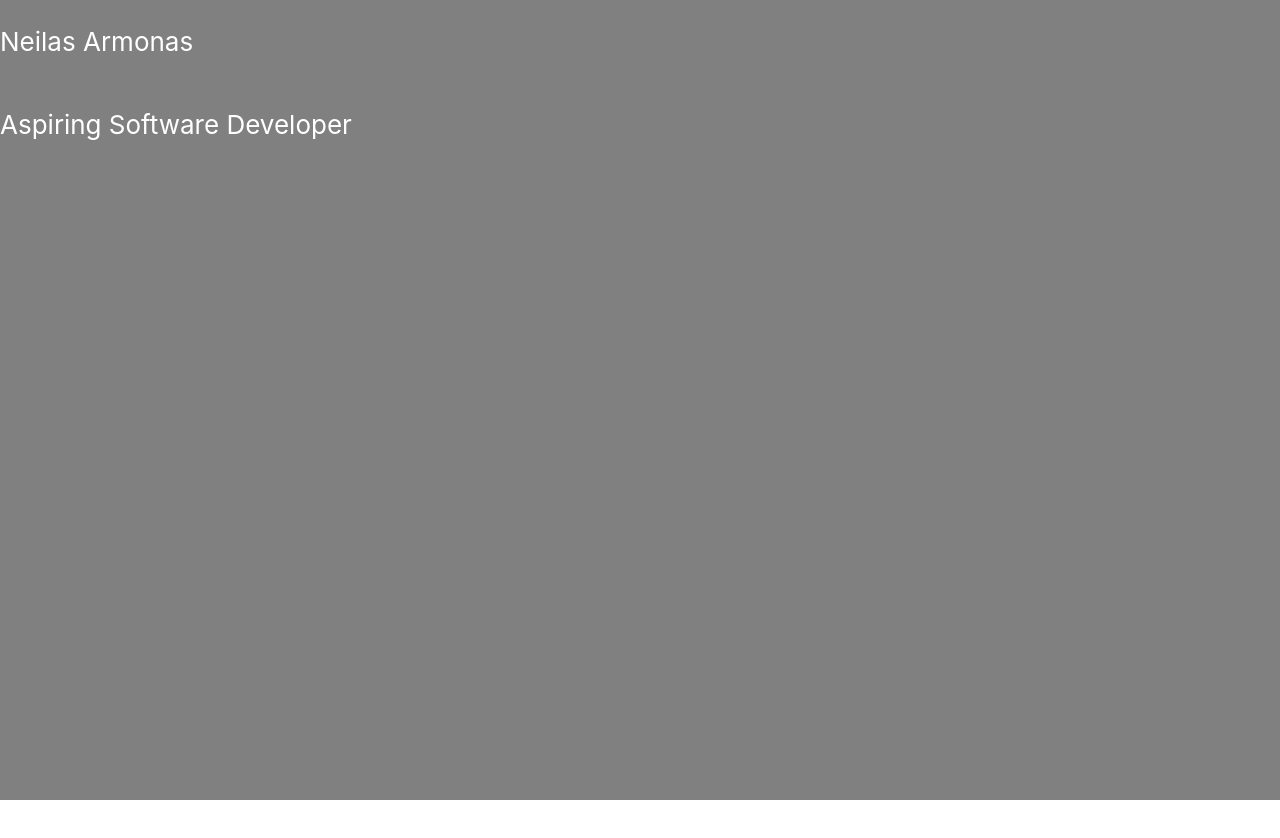
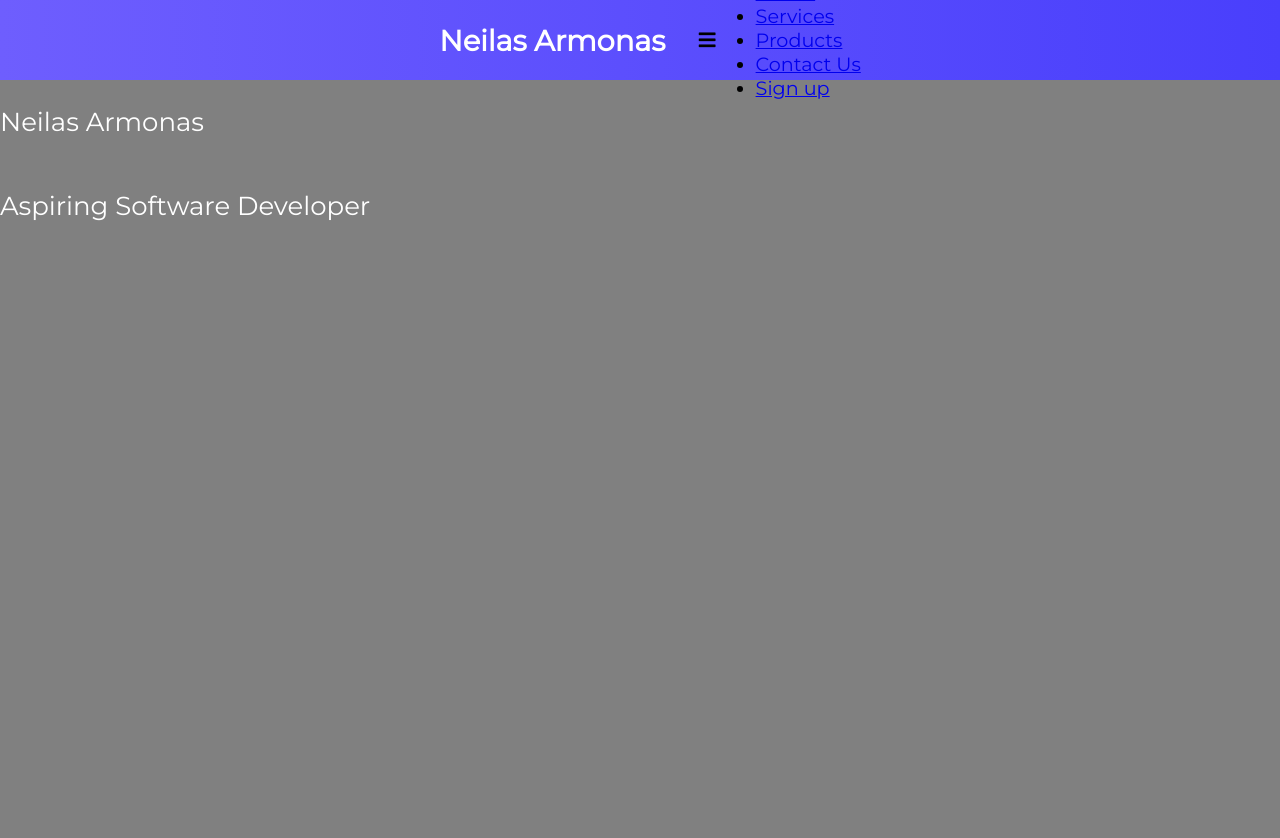
Before and after one commit to NeilasA/portfolio, a React (Create React App) app in the folder portfolio/: page / in a window 1280 px wide. Shown: the top 838 px of the page. Before the commit the page ends 800 px from the top, so only its background shows below. Built offline with nearby package versions, Linux system fonts and the light colour scheme.

Commit message:
Second commit

```diff
--- a/portfolio/public/index.html
+++ b/portfolio/public/index.html
@@ -10,6 +10,10 @@
       content="Web site created using create-react-app"
     />
     <link rel="apple-touch-icon" href="%PUBLIC_URL%/logo192.png" />
+    <link rel="stylesheet" href="https://use.fontawesome.com/releases/v5.14.0/css/all.css"
+    integrity="sha384-HzLeBuhoNPvSl5KYnjx0BT+WB0QEEqLprO+NBkkk5gbc67FTaL7XIGa2w1L0Xbgc"
+    crossorigin="anonymous">
+    <link href="https://fonts.googleapis.com/css2?family=Montserrat&display=swap" rel="stylesheet">
     <!--
       manifest.json provides metadata used when your web app is installed on a
       user's mobile device or desktop. See https://developers.google.com/web/fundamentals/web-app-manifest/
--- a/portfolio/src/App.js
+++ b/portfolio/src/App.js
@@ -1,10 +1,11 @@
 import React from 'react';
-import logo from './logo.svg';
 import './App.scss';
+import Navbar from './components/Navbar/Navbar';
 
 function App() {
   return (
     <div className="App">
+      <Navbar/>
       <header className="App-header">
         <p>
           Neilas Armonas
--- a/portfolio/src/App.scss
+++ b/portfolio/src/App.scss
@@ -1,7 +1,11 @@
 $headercolor: grey;
+*{
+  font-family: 'Montserrat', sans-serif;
+}
 
 .App {
   text-align: left;
+
 
   .App-header {
     background-color: $headercolor;
--- /dev/null
+++ b/portfolio/src/components/Navbar/MenuItems.js
@@ -0,0 +1,27 @@
+export const MenuItems = [
+    {
+        title: 'Home',
+        url: '#',
+        cName: 'nav-links'
+    },
+    {
+        title: 'Services',
+        url: '#',
+        cName: 'nav-links'
+    },
+    {
+        title: 'Products',
+        url: '#',
+        cName: 'nav-links'
+    },
+    {
+        title: 'Contact Us',
+        url: '#',
+        cName: 'nav-links'
+    },
+    {
+        title: 'Sign up',
+        url: '#',
+        cName: 'nav-links-mobile'
+    },
+]
--- /dev/null
+++ b/portfolio/src/components/Navbar/Navbar.js
@@ -0,0 +1,35 @@
+import React, { Component } from 'react';
+import { MenuItems } from './MenuItems';
+import './Navbar.scss';
+
+class Navbar extends Component {
+    state = { clicked: false}
+
+    handleClick = () => {
+        this.setState({ clicked: !this.state.clicked })
+    }
+
+    render() {
+        return(
+            <nav className="NavbarItems">
+                <h1 className="navbar-logo">Neilas Armonas<i className='fab fa-laptop-code'></i></h1>
+                <div className="menu-icon" onClick={this.handleClick}>
+                    <i className={this.state.clicked ? 'fas fa-times' : 'fas fa-bars'}></i>
+                </div>
+                <ul className={this.state.clicked ? 'nav-menu active' : 'nav-menu'}>
+                    {MenuItems.map((item, index) => {
+                        return(
+                            <li key={index}>
+                                <a className={item.cName} href={item.url}>
+                                {item.title}
+                                </a>
+                            </li>
+                        )
+                    })}
+                </ul>
+            </nav>
+        )
+    }
+}
+
+export default Navbar
--- /dev/null
+++ b/portfolio/src/components/Navbar/Navbar.scss
@@ -0,0 +1,20 @@
+.NavbarItems{
+    background: linear-gradient(90deg, rgb(110, 94, 254) 0%, rgba(73,63,252,1) 100%);
+    height:80px;
+    display: flex;
+    justify-content: center;
+    align-items: center;
+    font-size: 1.2rem;
+}
+
+.navbar-logo{
+    color: #fff;
+    justify-self: start;
+    margin-left: 20px;
+    cursor: pointer;
+}
+
+.fa-laptop-code {
+    margin-left: 0.5rem;
+    font-size:1.6rem;
+}
--- a/portfolio/src/index.js
+++ b/portfolio/src/index.js
@@ -5,9 +5,7 @@ import App from './App';
 import * as serviceWorker from './serviceWorker';
 
 ReactDOM.render(
-  <React.StrictMode>
-    <App />
-  </React.StrictMode>,
+    <App />,
   document.getElementById('root')
 );
 
```
Also changed, not shown: portfolio/src/setupTests.js (deleted, +0 -5 lines), portfolio/src/components/Button.js (added), portfolio/src/components/Button.scss (added), portfolio/src/logo.svg (deleted), 1 other file (tests, documents, lock files or other folders).
